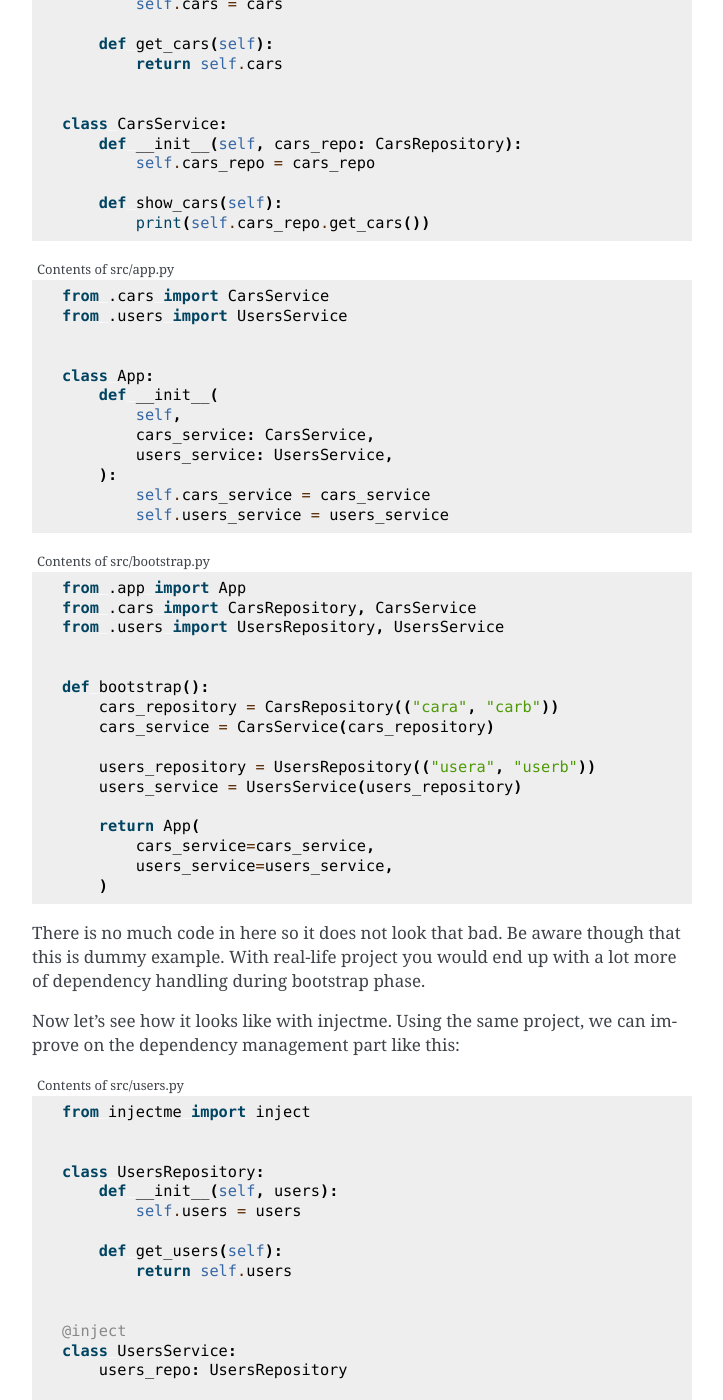
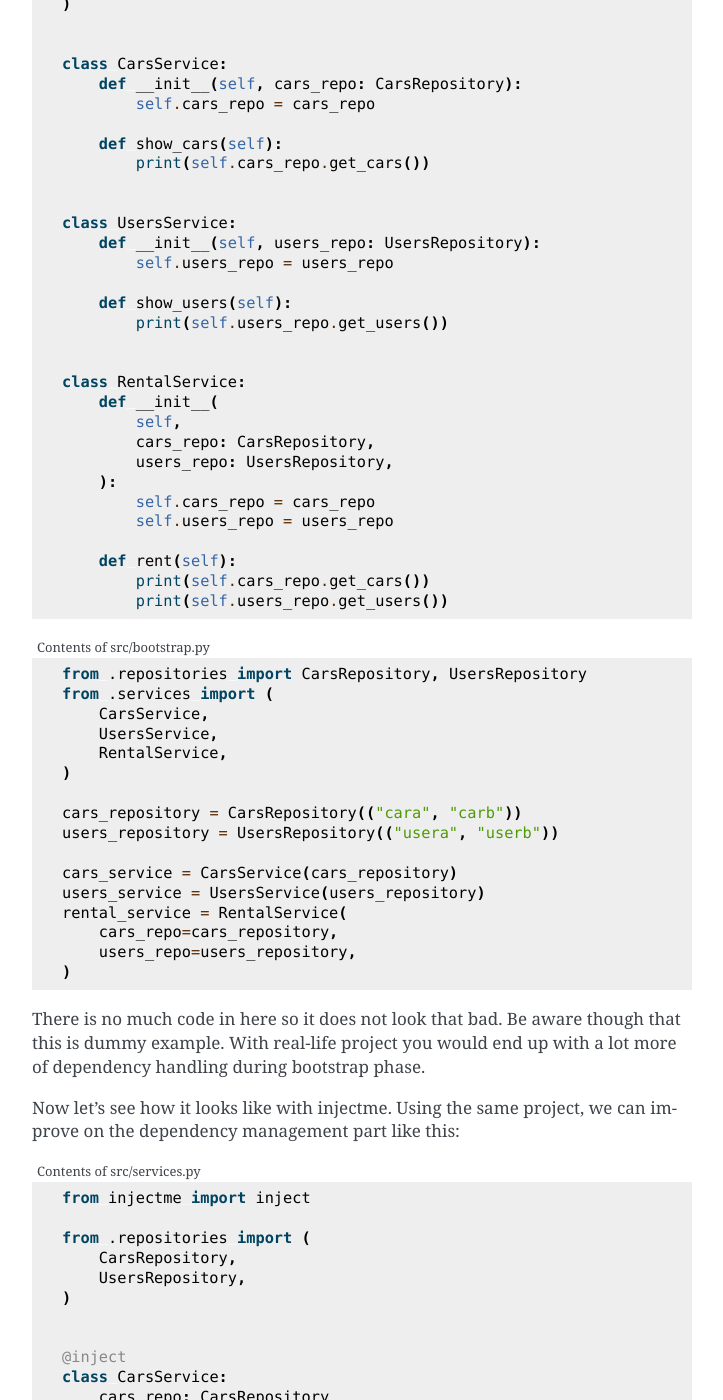
Before and after one commit to zuczekgnojak/injectme, a Sphinx documentation site: the page built from docs/source/getstarted.rst, in a window 1280 px wide and 1400 px high, scrolled down 894 px. Shown: the whole window, without its empty margins (388-1111 px from the left). Built offline with Sphinx 7.4.7, drawn with Linux system fonts in a browser that asks for light colours; some of the changed text lies outside the part shown.

Commit message:
improve get started section

```diff
--- a/docs/source/getstarted.rst
+++ b/docs/source/getstarted.rst
@@ -18,21 +18,45 @@ Let's start with simple project:
 
     .
     └── src
-        ├── app.py
         ├── bootstrap.py
-        ├── cars.py
-        └── users.py
+        ├── repositories.py
+        └── services.py
 
 
 .. code-block:: python
-    :caption: Contents of src/users.py
+    :caption: Contents of src/repositories.py
 
     class UsersRepository:
-    def __init__(self, users):
-        self.users = users
+        def __init__(self, users):
+            self.users = users
 
-    def get_users(self):
-        return self.users
+        def get_users(self):
+            return self.users
+
+
+    class CarsRepository:
+        def __init__(self, cars):
+            self.cars = cars
+
+        def get_cars(self):
+            return self.cars
+
+
+.. code-block:: python
+    :caption: Contents of src/services.py
+
+    from .repositories import (
+        CarsRepository,
+        UsersRepository,
+    )
+
+
+    class CarsService:
+        def __init__(self, cars_repo: CarsRepository):
+            self.cars_repo = cars_repo
+
+        def show_cars(self):
+            print(self.cars_repo.get_cars())
 
 
     class UsersService:
@@ -43,61 +67,39 @@ Let's start with simple project:
             print(self.users_repo.get_users())
 
 
-.. code-block:: python
-    :caption: Contents of src/cars.py
-
-    class CarsRepository:
-        def __init__(self, cars):
-            self.cars = cars
-
-        def get_cars(self):
-            return self.cars
-
-
-    class CarsService:
-        def __init__(self, cars_repo: CarsRepository):
-            self.cars_repo = cars_repo
-
-        def show_cars(self):
-            print(self.cars_repo.get_cars())
-
-
-.. code-block:: python
-    :caption: Contents of src/app.py
-
-    from .cars import CarsService
-    from .users import UsersService
-
-
-    class App:
+    class RentalService:
         def __init__(
             self,
-            cars_service: CarsService,
-            users_service: UsersService,
+            cars_repo: CarsRepository,
+            users_repo: UsersRepository,
         ):
-            self.cars_service = cars_service
-            self.users_service = users_service
+            self.cars_repo = cars_repo
+            self.users_repo = users_repo
+
+        def rent(self):
+            print(self.cars_repo.get_cars())
+            print(self.users_repo.get_users())
 
 
 .. code-block:: python
     :caption: Contents of src/bootstrap.py
 
-    from .app import App
-    from .cars import CarsRepository, CarsService
-    from .users import UsersRepository, UsersService
+    from .repositories import CarsRepository, UsersRepository
+    from .services import (
+        CarsService,
+        UsersService,
+        RentalService,
+    )
 
+    cars_repository = CarsRepository(("cara", "carb"))
+    users_repository = UsersRepository(("usera", "userb"))
 
-    def bootstrap():
-        cars_repository = CarsRepository(("cara", "carb"))
-        cars_service = CarsService(cars_repository)
-
-        users_repository = UsersRepository(("usera", "userb"))
-        users_service = UsersService(users_repository)
-
-        return App(
-            cars_service=cars_service,
-            users_service=users_service,
-        )
+    cars_service = CarsService(cars_repository)
+    users_service = UsersService(users_repository)
+    rental_service = RentalService(
+        cars_repo=cars_repository,
+        users_repo=users_repository,
+    )
 
 
 There is no much code in here so it does not look that bad. Be aware though that this
@@ -109,17 +111,22 @@ the dependency management part like this:
 
 
 .. code-block:: python
-    :caption: Contents of src/users.py
+    :caption: Contents of src/services.py
 
     from injectme import inject
 
+    from .repositories import (
+        CarsRepository,
+        UsersRepository,
+    )
 
-    class UsersRepository:
-        def __init__(self, users):
-            self.users = users
 
-        def get_users(self):
-            return self.users
+    @inject
+    class CarsService:
+        cars_repo: CarsRepository
+
+        def show_cars(self):
+            print(self.cars_repo.get_cars())
 
 
     @inject
@@ -130,26 +137,14 @@ the dependency management part like this:
             print(self.users_repo.get_users())
 
 
-.. code-block:: python
-    :caption: Contents of src/cars.py
+    @inject
+    class RentalService:
+        cars_repo: CarsRepository
+        users_repo: UsersRepository
 
-    from injectme import inject
-
-
-    class CarsRepository:
-        def __init__(self, cars):
-            self.cars = cars
-
-        def get_cars(self):
-            return self.cars
-
-
-    @inject
-    class CarsService:
-        cars_repo: CarsRepository
-
-        def show_cars(self):
+        def rent(self):
             print(self.cars_repo.get_cars())
+            print(self.users_repo.get_users())
 
 
 .. code-block:: python
@@ -157,26 +152,26 @@ the dependency management part like this:
 
     from injectme import register
 
-    from .app import App
-    from .cars import CarsRepository, CarsService
-    from .users import UsersRepository, UsersService
+    from .repositories import CarsRepository, UsersRepository
+    from .services import (
+        CarsService,
+        UsersService,
+        RentalService,
+    )
+
+    register(CarsRepository, CarsRepository(("cara", "carb")))
+    register(UsersRepository, UsersRepository(("usera", "userb")))
+
+    cars_service = CarsService()
+    users_service = UsersService()
+    rental_service = RentalService()
 
 
-    def bootstrap():
-        register(CarsRepository, CarsRepository(("cara", "carb")))
-        register(UsersRepository, UsersRepository(("usera", "userb")))
+Pay attention to the ``*Service`` classes. All of them have been decorated with
+``@inject`` decorator. It marks them as targets for "injection". The dependencies required by a class
+decoreated with ``@inject`` are specified as annotations (e.g. ``cars_repo: CarsRepository``). Each annotation will become an attribute
+of class's instance.
 
-        # repositories are automatically injected
-        cars_service = CarsService()
-        users_service = UsersService()
-
-        return App(
-            cars_service=cars_service,
-            users_service=users_service,
-        )
-
-
-Pay attention to the ``UsersService`` and ``CarsService`` classes. Both has been decorated with
-``@inject`` decorator. It marks them as targets for "injection". The dependencies required by a class
-decoreated with ``@inject`` are specified as annotations (``cars_repo: CarsRepository``). Each annotation will become an attribute
-of class's instance.
+.. note::
+    In the example with injectme there are no changes to the `src/repositories.py` file so it's not included. Don't get fooled by reduced
+    amount of code.
```
